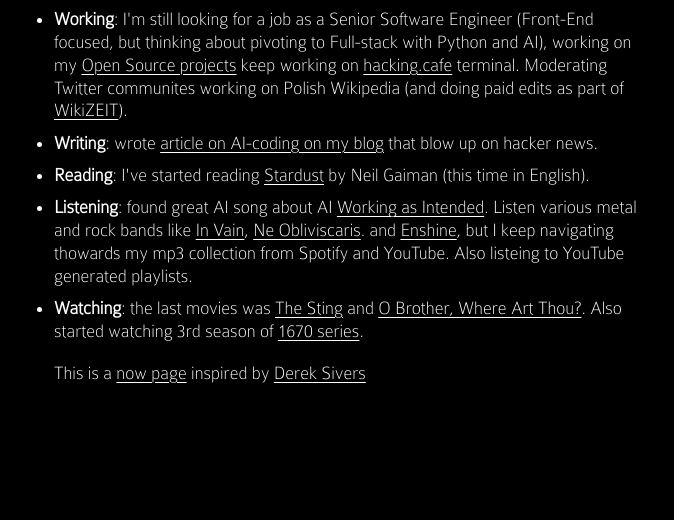
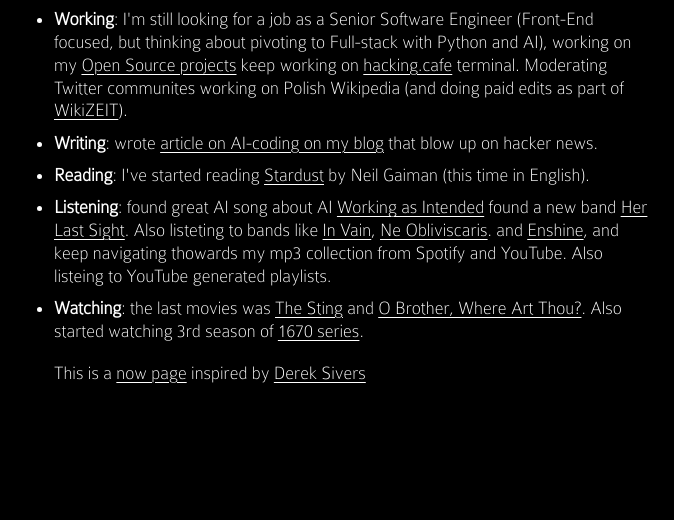
Before and after one commit to jcubic/jankiewicz-website, a PHP site: page /now/index.php in a window 1280 px wide. Shown: the part 238-758 px from the top of the page, without its empty margins (606-1280 px from the left). Run offline with PHP 8.4, Linux system fonts and the light colour scheme.

Commit message:
update /now page

```diff
--- a/now/index.php
+++ b/now/index.php
@@ -20,7 +20,7 @@
           <li><strong>Working</strong>: I'm still looking for a job as a Senior Software Engineer (Front-End focused, but thinking about pivoting to Full-stack with Python and AI), working on my <a href="https://github.com/jcubic">Open Source projects</a> keep working on <a href="https://hacking.cafe">hacking.cafe</a> terminal. Moderating Twitter communites working on Polish Wikipedia (and doing paid edits as part of <a href="https://wikizeit.edu.pl/">WikiZEIT</a>).</li>
           <li><strong>Writing</strong>: wrote <a href="https://jakub.jankiewicz.org/blog/ai-code-open-source/">article on AI-coding on my blog</a> that blow up on hacker news.</li>
           <li><strong>Reading</strong>: I've started reading <a href="https://en.wikipedia.org/wiki/Stardust_(Gaiman_novel)">Stardust</a> by Neil Gaiman (this time in English).</li>
-          <li><strong>Listening</strong>: found great AI song about AI <a href="https://www.youtube.com/watch?v=Z6_ENp_fO_Y">Working as Intended</a>. Listen various metal and rock bands like <a href="https://en.wikipedia.org/wiki/In_Vain_(band)">In Vain</a>, <a href="https://en.wikipedia.org/wiki/Ne_Obliviscaris_(band)">Ne Obliviscaris</a>. and <a href="https://www.metal-archives.com/bands/Enshine/3540364642">Enshine</a>, but I keep navigating thowards my mp3 collection from Spotify and YouTube. Also listeing to YouTube generated playlists.</li>
+          <li><strong>Listening</strong>: found great AI song about AI <a href="https://www.youtube.com/watch?v=Z6_ENp_fO_Y">Working as Intended</a> found a new band <a href="https://herlastsight.bandcamp.com/">Her Last Sight</a>. Also listeting to bands like <a href="https://en.wikipedia.org/wiki/In_Vain_(band)">In Vain</a>, <a href="https://en.wikipedia.org/wiki/Ne_Obliviscaris_(band)">Ne Obliviscaris</a>. and <a href="https://www.metal-archives.com/bands/Enshine/3540364642">Enshine</a>, and keep navigating thowards my mp3 collection from Spotify and YouTube. Also listeing to YouTube generated playlists.</li>
           <li><strong>Watching</strong>: the last movies was <a href="https://en.wikipedia.org/wiki/The_Sting">The Sting</a> and <a href="https://en.wikipedia.org/wiki/O_Brother,_Where_Art_Thou%3F">O Brother, Where Art Thou?</a>. Also started watching 3rd season of <a href="https://en.wikipedia.org/wiki/1670_(TV_series)">1670 series</a>.</li>
         </ul>
         <p>This is a <a href="https://nownownow.com/about">now page</a> inspired by <a href="https://sive.rs/">Derek Sivers</a></p>
```
